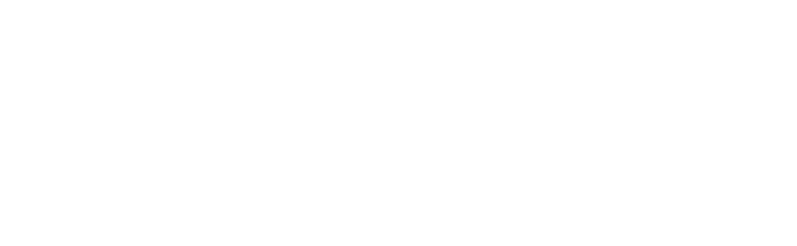
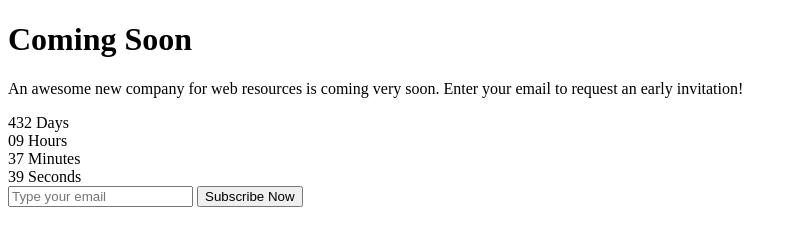
Before and after one commit to DevSimas/coming-soon, a website: page index.html in a window 1280 px wide. Shown: the whole page, without its empty margins (0-797 px from the left). Drawn offline with Linux system fonts and the light colour scheme.

Commit message:
Added header mock content

```diff
--- a/index.html
+++ b/index.html
@@ -13,9 +13,35 @@
     <body>
         <header>
             <div class="header__inner">
-                <div class="header__title"></div>
-                <div class="header__countdown"></div>
-                <div class="header__subscribe"></div>
+                <div class="header__title">
+                    <h1>Coming Soon</h1>
+                    <p>An awesome new company for web resources is coming very soon. Enter your email to request an early invitation!</p>
+                </div>
+                <div class="header__countdown">
+                    <div class=""countdown__item">
+                        <span class="countdown__number">432</span>
+                        <span class="countdown__label">Days</span>
+                    </div>
+                    <div class=""countdown__item">
+                        <span class="countdown__number">09</span>
+                        <span class="countdown__label">Hours</span>
+                    </div>
+                    <div class=""countdown__item">
+                        <span class="countdown__number">37</span>
+                        <span class="countdown__label">Minutes</span>
+                    </div>
+                    <div class=""countdown__item">
+                        <span class="countdown__number">39</span>
+                        <span class="countdown__label">Seconds</span>
+                    </div>
+                </div>
+                <div class="header__subscribe">
+                    <form class="subscribe__form">
+                        <input type="email" class="subscribe__input" placeholder="Type your email">
+                        <button type="submit" class="subscribe__button">Subscribe Now</button>
+                    </form>
+                    <div class="subscribe__mouse"></div>
+                </div>
             </div>
         </header>
         <main>
```
